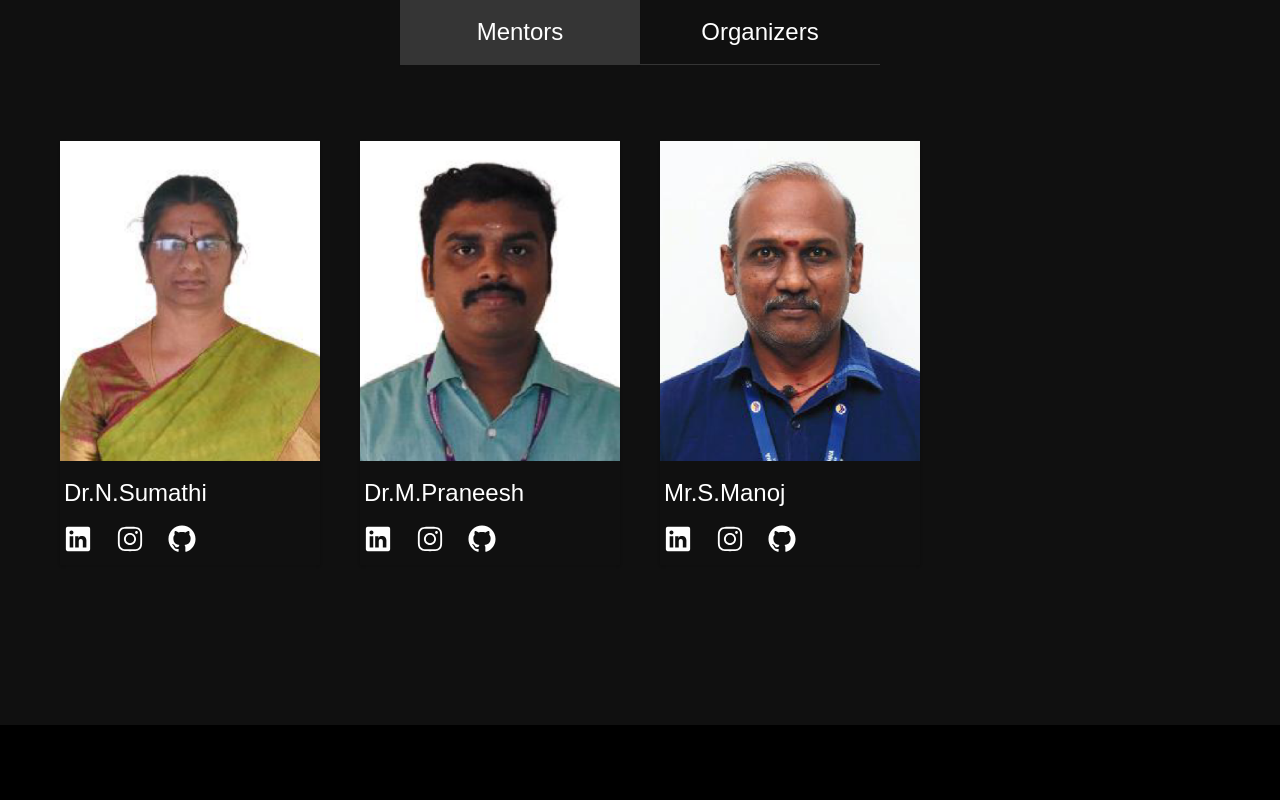
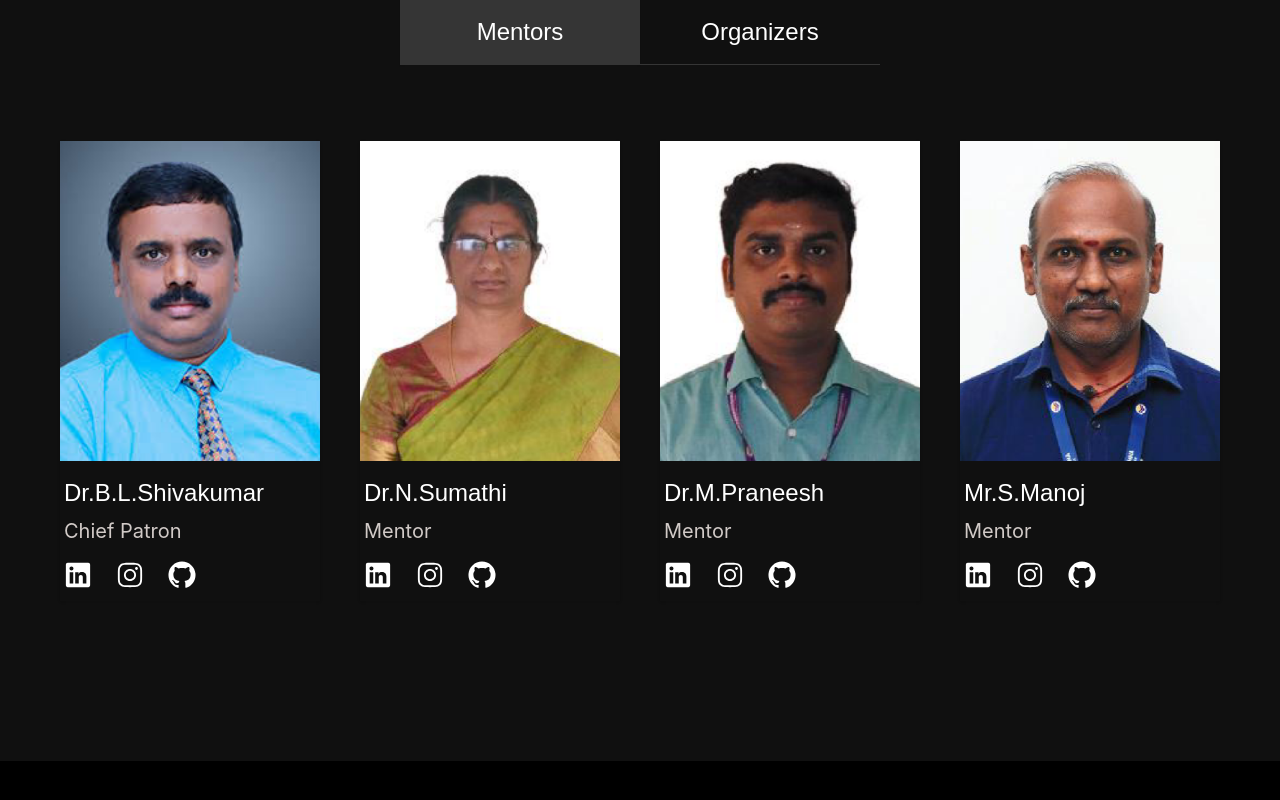
Before and after one commit to brittytino/SRCAS-Hackathon, a Next.js app: page /humans in a window 1280 px wide. Shown: the part 444-1244 px from the top of the page. Built offline with nearby package versions, Linux system fonts and the light colour scheme; a web font is replaced by a local one.

Commit message:
Update page.jsx

```diff
--- a/app/humans/page.jsx
+++ b/app/humans/page.jsx
@@ -31,6 +31,7 @@ import aanchal from "@/public/humansPage/aanchal.jpeg";
 import HODimg from "@/public/Co-Ordinators/sumathi.png";
 import AssociateProf from "@/public/Co-Ordinators/praneesh.png";
 import AssociateProf2 from "@/public/Co-Ordinators/manoj.png";
+import Principal from "@/public/Co-ordinators/principalsrcas.jpeg";
 
 import FooterAnimation from "@/components/FooterAnimation";
 import Footer from "@/components/Footer";
@@ -230,7 +231,16 @@ export default function Team() {
 
   const mentorData = [
     {
+      name: "Dr.B.L.Shivakumar",
+      role: "Chief Patron",
+      profilepic: Principal,
+      linkedin: "https://www.linkedin.com/in/",
+      instagram: "https://instagram.com/",
+      github: "https://github.com/",
+    },
+    {
       name: "Dr.N.Sumathi",
+      role:"Mentor",
       profilepic: HODimg,
       linkedin: "https://www.linkedin.com/in/",
       instagram: "https://instagram.com/",
@@ -238,6 +248,7 @@ export default function Team() {
     },
     {
       name: "Dr.M.Praneesh",
+      role:"Mentor",
       profilepic: AssociateProf,
       linkedin: "https://www.linkedin.com/in/",
       instagram: "https://instagram.com/",
@@ -245,6 +256,7 @@ export default function Team() {
     },
     {
       name: "Mr.S.Manoj",
+      role:"Mentor",
       profilepic: AssociateProf2,
       linkedin: "https://www.linkedin.com/in/",
       instagram: "https://instagram.com/",
```
